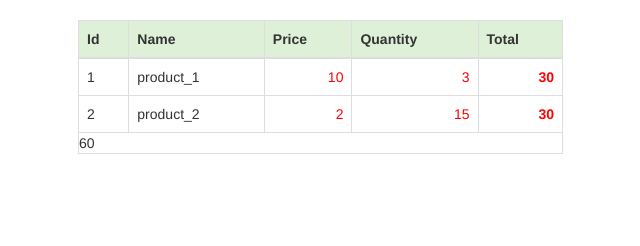
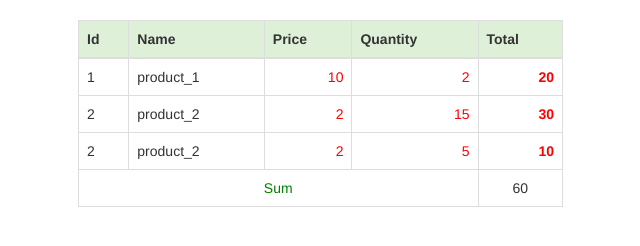
Before and after one commit to hoainampro/training_javascript, a plain HTML site: page mang/array.html in a window 1280 px wide. Shown: the whole page, without its empty margins (62-702 px from the left). Drawn offline with Linux system fonts and the light colour scheme.

Commit message:
training_javascript

```diff
--- a/mang/array.html
+++ b/mang/array.html
@@ -30,7 +30,12 @@
                   </tr>
               </thead>
               <tbody id="show-cart"></tbody>
-              <tfoot id="show-total"></tfoot>
+              <tfoot>
+                <tr>
+                  <td colspan="4" style="text-align: center; color:green;">Sum</td>
+                  <td id="show-total" style="text-align: center;"></td>
+                </tr>
+              </tfoot>
           </table>
         </div>
       </div>
@@ -42,15 +47,21 @@
               id: '1',
               name: 'product_1',
               price: 10,
-              quatity: 3
+              quatity: 2
             },
             {
               id: '2',
               name: 'product_2',
               price: 2,
               quatity: 15
+            },
+            {
+              id: '2',
+              name: 'product_2',
+              price: 2,
+              quatity: 5
             }
-      ];
+        ];
       // var len = cartArray.length;
       // for ( var i in cartArray ) {
       //   console.log(cartArray[i]);
```
Also changed, not shown: 1 other file.
